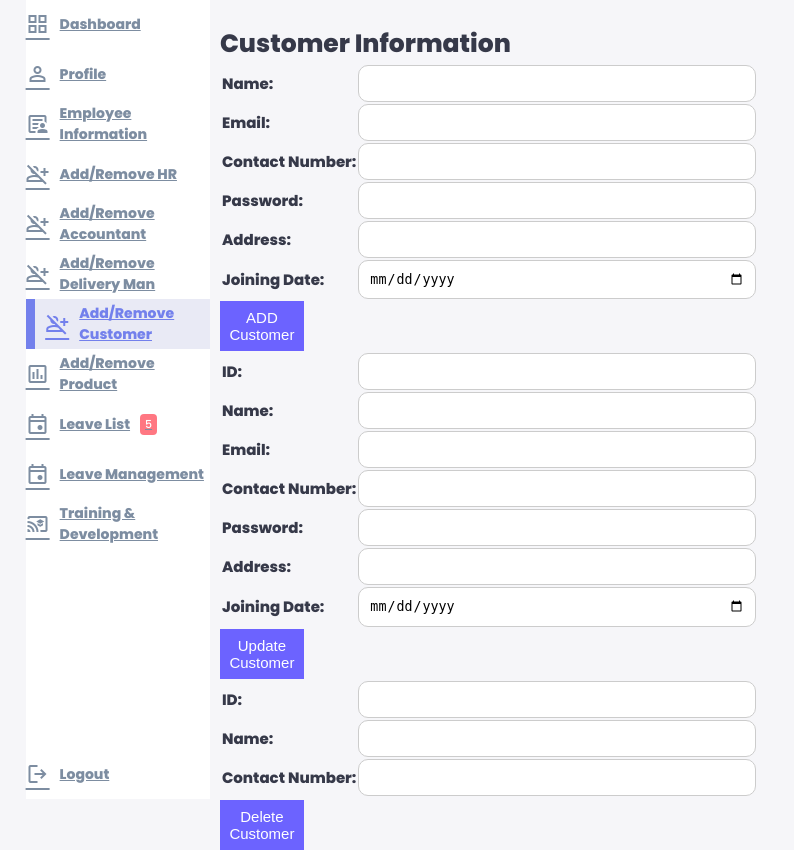
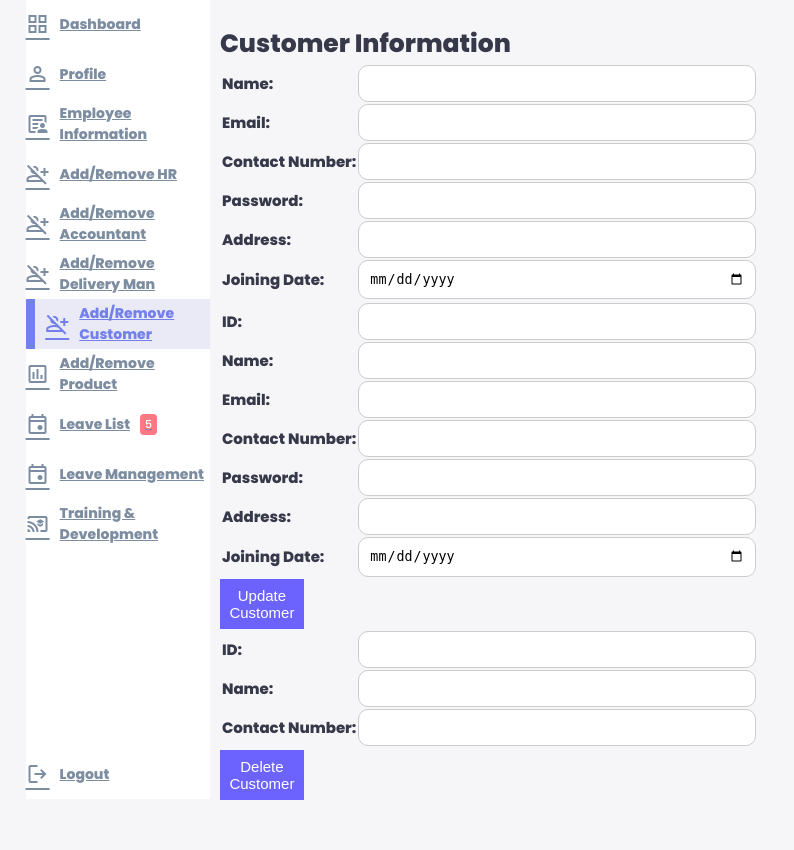
Before and after one commit to naimulislamsaikat/E-Commerce-Management-System, a PHP site: page /edit_customer.php in a window 1280 px wide. Shown: the part 51-901 px from the top of the page, without its empty margins (0-794 px from the left). After the commit the page ends 851 px from the top, so only its background shows below. Run offline with PHP 8.4, Linux system fonts and the light colour scheme.

Commit message:
customer info update or delete  page formatting solved

```diff
--- a/HR/View/edit_customer.php
+++ b/HR/View/edit_customer.php
@@ -97,7 +97,6 @@ include '../DB/add_hr.php';
                  <br>
                 <h1><b>Customer Information</b></h1>
                 <div class="edit_employee_info">
-                    <form action="../DB/add_customer.php" method="POST">
                     <table id="hr">
                         <thead class="form-style">
                             <tr>
@@ -126,22 +125,18 @@ include '../DB/add_hr.php';
                             </tr>
                         </thead>
                     </table>
-                        <button type="submit" class="btn">ADD Customer</button>
-                    </form>
 
                     <form action="../DB/update_customer.php" method="POST">
                     <table id="acc">
                         <thead class="form-style">
-                                <tr>
-                                    <td><b>ID:</b></td>
+                            <tr>                                    <td><b>ID:</b></td>
                                 <td><input type="number" name="id" required></td>
                             </tr>
                                 <tr>
                                  <td><b>Name:</b></td>
                                 <td><input type="text" name="name" required></td>
                             </tr>
-                                <tr>
-                                    <td><b>Email:</b></td>
+                            <tr>                                    <td><b>Email:</b></td>
                                 <td><input type="email" name="email" required></td>
                             </tr>
                                 <tr>
```
Lines whose indentation alone changed are shown as unchanged.
